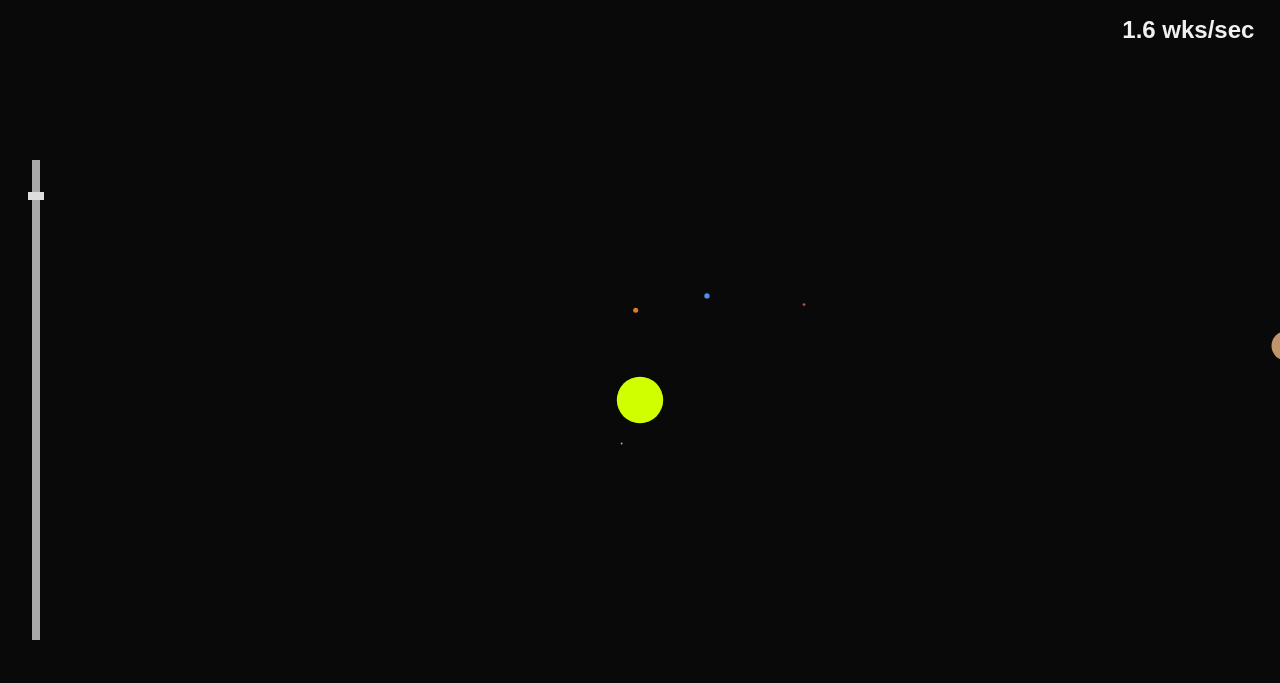
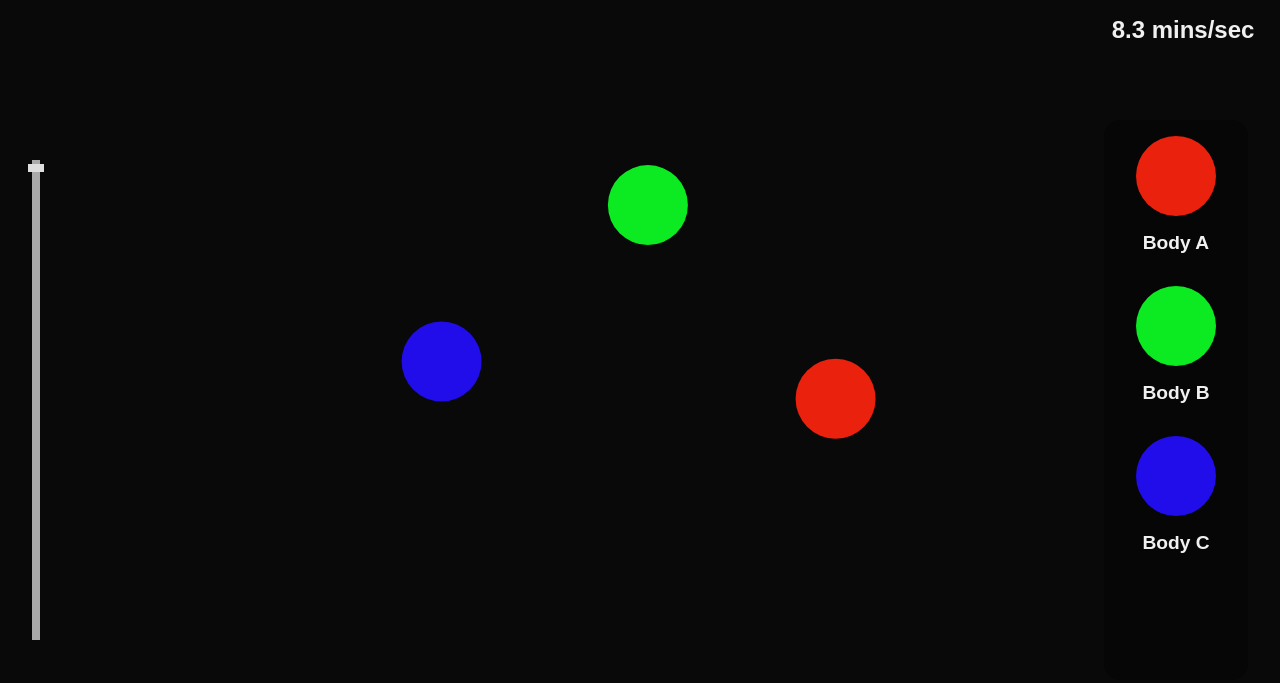
Before and after one commit to travis-heavener/orbital-sim, a plain HTML site: page index.html in a window 1280 px wide. Drawn offline with nearby package versions, Linux system fonts and the light colour scheme.

Commit message:
Added sidebar for tracking bodies

```diff
--- a/index.css
+++ b/index.css
@@ -78,8 +78,64 @@ canvas {
 #controls-right > h1 {
     color: #f0f0f0;
     font: 700 1.5rem sans-serif;
+    pointer-events: all;
+}
 
+#bodies-container {
+    position: absolute;
+    top: 15vh;
+    bottom: 15vh;
+    right: 2.5vw;
+
+    display: flex;
+    flex-direction: column;
+    overflow: hidden auto;
+
+    background-color: #060606;
+    border-radius: 1rem;
     pointer-events: all;
+
+    -ms-overflow-style: none;
+    scrollbar-width: none;
+}
+
+#bodies-container::-webkit-scrollbar { display: none; }
+
+.body:first-of-type { padding-top: 1rem; }
+.body:last-of-type { padding-bottom: 1rem; }
+
+.body {
+    display: flex;
+    flex-direction: column;
+    align-items: center;
+
+    padding: 1rem 0;
+    width: 9rem;
+    cursor: pointer;
+
+    transition: 0.1s background-color;
+}
+
+.body:hover { background-color: #fff1; }
+
+.body-icon {
+    width: 5rem;
+    height: auto;
+    aspect-ratio: 1;
+
+    border-radius: 2.5rem;
+}
+
+.body > h2 {
+    margin-top: 1rem;
+    max-width: 75%;
+    color: #f0f0f0;
+    font: 700 1.2rem sans-serif;
+
+    overflow: hidden;
+    text-overflow: ellipsis;
+    text-wrap: nowrap;
+    white-space: nowrap;
 }
 
 /* Thanks https://stackoverflow.com/a/15935838 */
--- a/index.html
+++ b/index.html
@@ -19,6 +19,7 @@
             </div>
             <div id="controls-right">
                 <h1 id="timewarp">&ndash;</h1>
+                <div id="bodies-container"></div>
             </div>
         </div>
     </body>
--- a/js/Body.mjs
+++ b/js/Body.mjs
@@ -76,6 +76,7 @@ export class Body {
     getDrawnPos(sceneOpts, mPerPx) {
         return new Vector2(sceneOpts.width / 2 - (sceneOpts.center.x - this.pos.x) / mPerPx, sceneOpts.height / 2 + (sceneOpts.center.y - this.pos.y) / mPerPx);
     }
+    getColor() { return this.#color; }
     isVisible() { return this.#isVisible; }
     isDestroyed() { return this.#isDestroyed; }
     destroy() { this.#isDestroyed = true; }
--- a/js/Scene.mjs
+++ b/js/Scene.mjs
@@ -54,8 +54,13 @@ export class Scene {
         // Bind DOM events
         this.eventHandler = new SceneEventHandler(this, this.#canvas);
     }
-    add(...bodies) { for (const body of bodies)
-        this.bodies.push(body); }
+    add(...bodies) {
+        for (let i = 0; i < bodies.length; ++i) {
+            const body = bodies[i];
+            this.bodies.push(body); // Append to bodies
+            this.#createSidebarElement(body); // Create sidebar element
+        }
+    }
     clear() { while (this.bodies.length)
         this.bodies.shift(); }
     // Simulation setters
@@ -105,8 +110,11 @@ export class Scene {
             for (let i = 0; i < this.bodies.length; ++i) {
                 // Merge bodies if collided
                 const collidedBodies = this.bodies[i].getCollidedBodies();
-                if (collidedBodies.length && !this.bodies[i].isDestroyed())
-                    newBodies.push(Body.merge(this.bodies[i], ...collidedBodies));
+                if (collidedBodies.length && !this.bodies[i].isDestroyed()) {
+                    const newBody = Body.merge(this.bodies[i], ...collidedBodies);
+                    newBodies.push(newBody); // Add new body to bodies
+                    this.#createSidebarElement(newBody); // Create new sidebar element
+                }
             }
             // Free destroyed bodies (O(1) swap removal)
             for (let i = 0; i < this.bodies.length; ++i) {
@@ -114,6 +122,7 @@ export class Scene {
                 if (body.isDestroyed()) {
                     this.bodies[i--] = this.bodies[this.bodies.length - 1];
                     this.bodies.pop();
+                    $(`#body-${body.id}`).remove(); // Delete sidebar element
                     // Untrack if destroyed
                     if (this.#trackedBody === body)
                         this.untrack();
@@ -186,5 +195,18 @@ export class Scene {
         this.#isRunning = false;
         this.#lastFrameTS = null;
     }
+    #createSidebarElement(body) {
+        const wrapper = document.createElement("DIV");
+        wrapper.id = "body-" + body.id;
+        wrapper.className = "body";
+        const title = body.name || body.id;
+        $(wrapper).append(`
+            <div class="body-icon" style="background: ${body.getColor()}"></div>
+            <h2 title="Track ${title}">${title}</h2>
+        `);
+        $("#bodies-container").append(wrapper);
+        // Add onclick functionality
+        $(wrapper).on("click", () => this.track(body));
+    }
 }
 ;
--- a/js/SceneEventHandler.mjs
+++ b/js/SceneEventHandler.mjs
@@ -22,7 +22,7 @@ export class SceneEventHandler {
         $(window).on("blur", () => this.#handleWindowBlur());
         $(window).on("focus", () => this.#handleWindowFocus());
         // Zoom on scroll
-        $("body").on("wheel", e => this.#handleScroll(e));
+        $(this.#canvas).on("wheel", e => this.#handleScroll(e));
         // Key events
         $(window).on("keydown", e => this.#handleKeydown(e));
         $(window).on("keyup", e => this.#handleKeyup(e));
--- a/js/index.mjs
+++ b/js/index.mjs
@@ -14,10 +14,10 @@ const init = () => {
     // Start Scene
     scene.start();
     // Load preset
-    presets.solarSystem(scene);
+    // presets.solarSystem(scene);
     // presets.earthMoon(scene);
     // presets.twoBodyProblem(scene);
-    // presets.threeDoomedBodies(scene);
+    presets.threeDoomedBodies(scene);
     // Expose globals to dev console
     exposeGlobals();
 };
```
Also changed, not shown: src/Body.mts, src/Scene.mts, src/SceneEventHandler.mts, src/index.mts.
